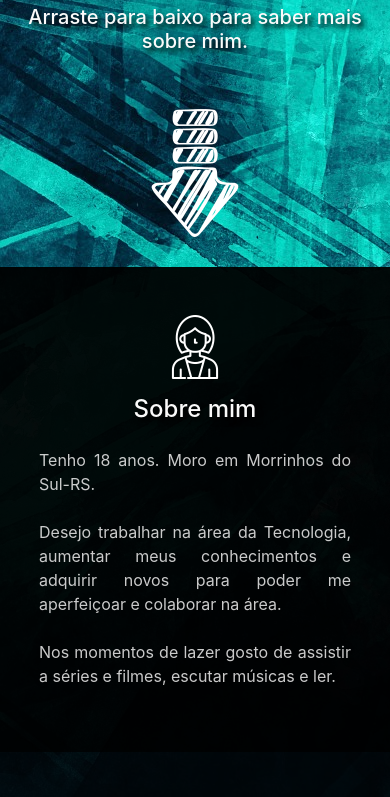
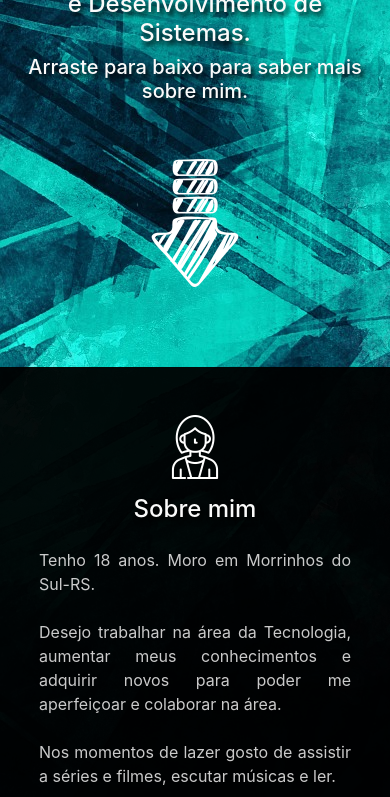
Before and after one commit to rafaellaevboff/Curriculo, a plain HTML site: page index.html in a window 390 px wide. Shown: the part 256-1053 px from the top of the page. Drawn offline with nearby package versions, Linux system fonts and the light colour scheme.

Commit message:
margin - responsivo

```diff
--- a/style.css
+++ b/style.css
@@ -84,3 +84,9 @@ footer{
     background-color: rgba(0, 0, 0, 0.905);
     color: white;
 }
+
+@media screen and (max-width: 755px){
+    .apresentacao{
+        margin: 50px 5px;
+    }
+}
```
